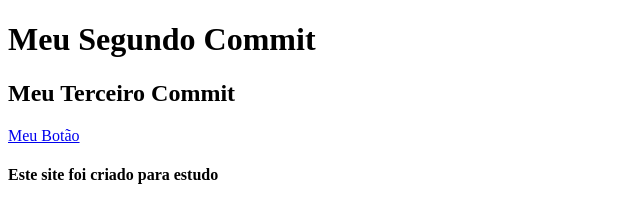
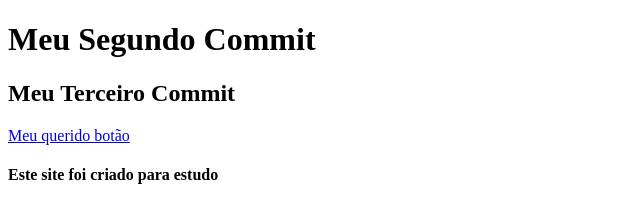
Before and after one commit to mauker/Aula01, a plain HTML site: page start.html in a window 1280 px wide. Shown: the full height of the page, 0-640 px from the left. Drawn offline with Linux system fonts and the light colour scheme.

Commit message:
Correção do botão

```diff
--- a/start.html
+++ b/start.html
@@ -8,7 +8,7 @@
 	<h1>Meu Segundo Commit</h1>
 	<h2>Meu Terceiro Commit</h2>
 
-	<a href="#botão">Meu Botão</a>
+	<a href="#botão">Meu querido botão</a>
 
 	<h4>Este site foi criado para estudo</h4>
 </body>
```
